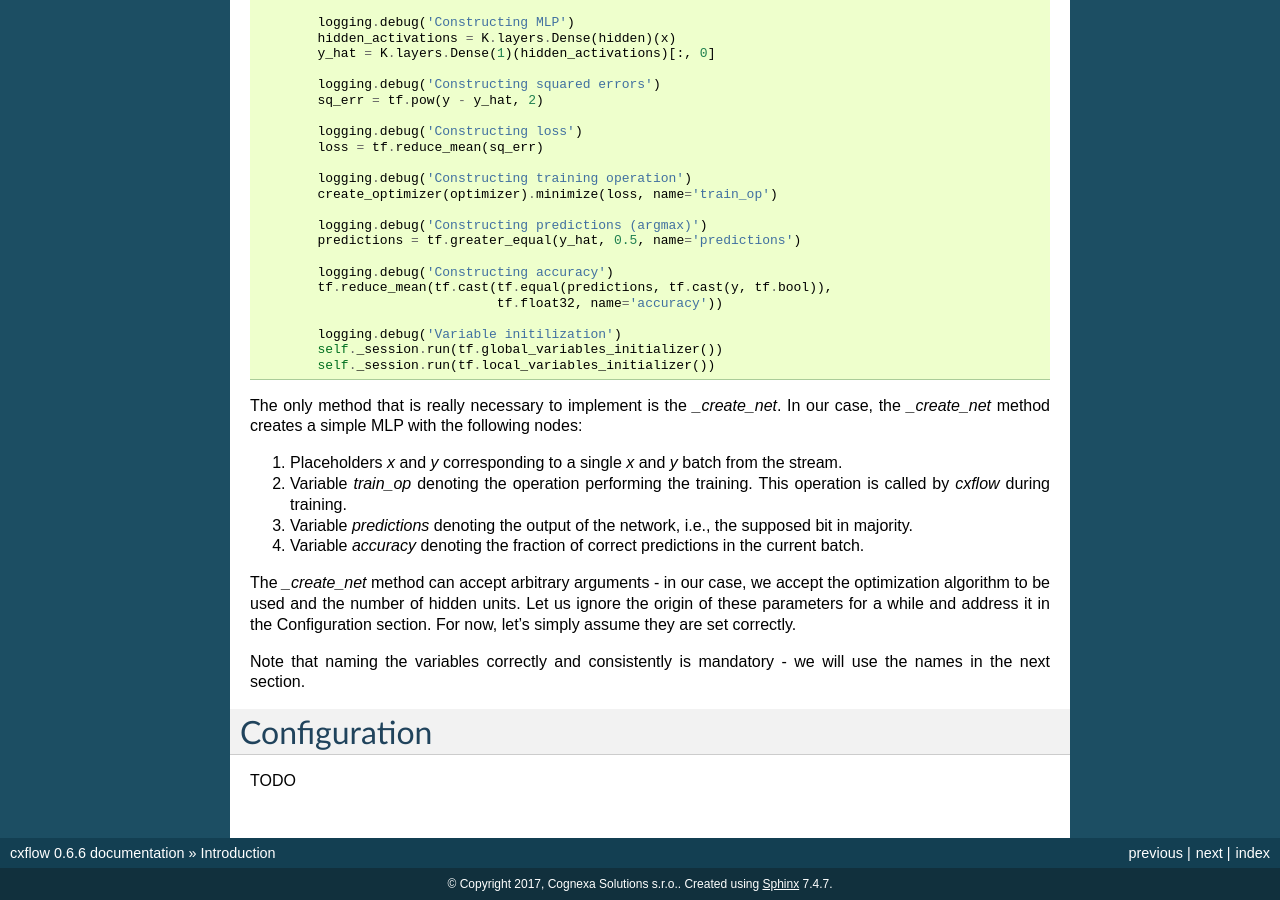
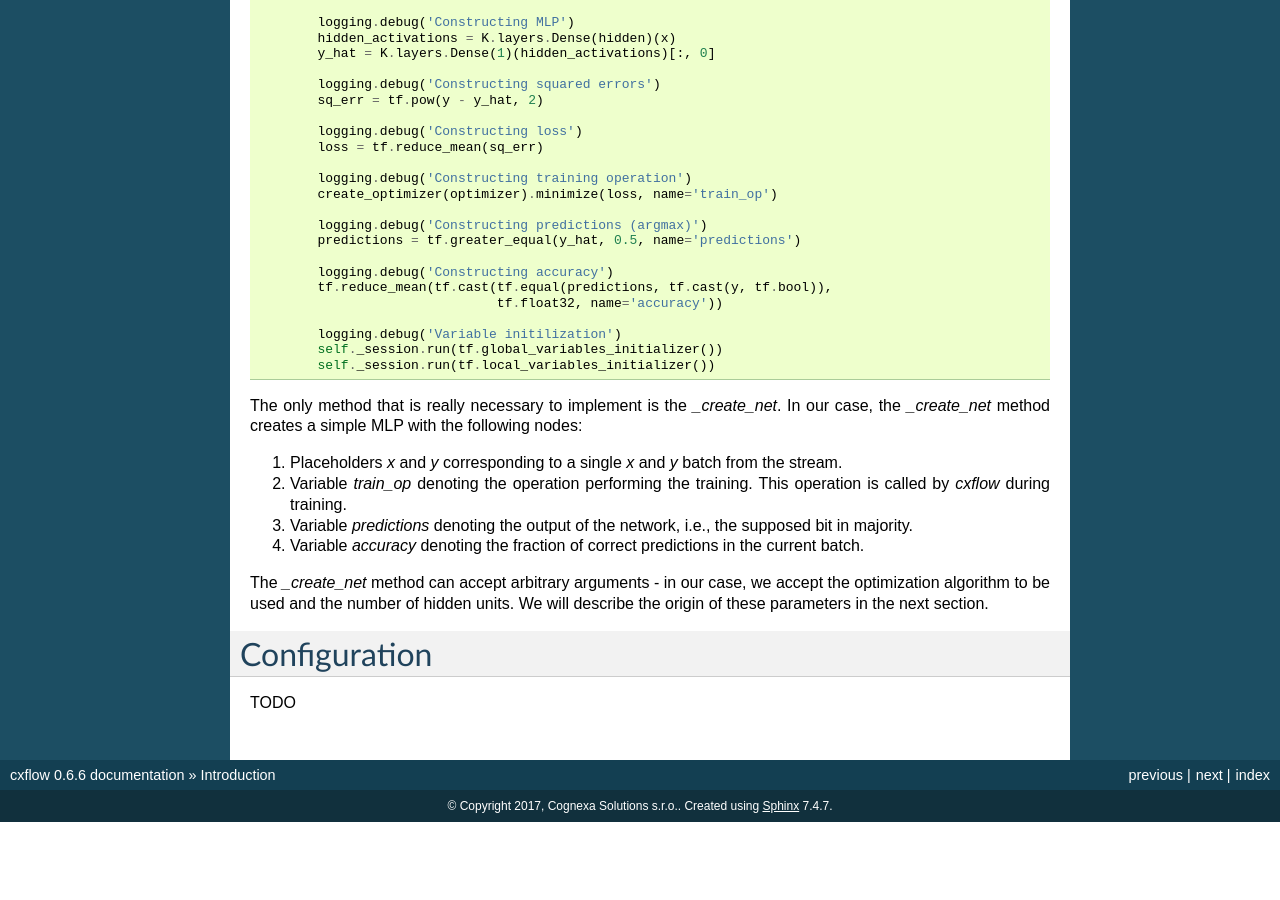
Before and after one commit to iterait/emloop, a Sphinx documentation site: the page built from doc/tutorial.rst, in a window 1280 px wide and 900 px high, scrolled down 2019 px. Built offline with Sphinx 7.4.7, drawn with Linux system fonts in a browser that asks for light colours; after the commit the page ends 2841 px from its top, so only the background shows below that.

Commit message:
Simplyfy the last paragraph

```diff
--- a/doc/tutorial.rst
+++ b/doc/tutorial.rst
@@ -162,11 +162,7 @@ the `_create_net` method creates a simple MLP with the following nodes:
 
 The `_create_net` method can accept arbitrary arguments - in our case, we accept the
 optimization algorithm to be used and the number of hidden units.
-Let us ignore the origin of these parameters for a while and address it in the
-Configuration section. For now, let's simply assume they are set correctly.
-
-Note that naming the variables correctly and consistently is mandatory - we will
-use the names in the next section.
+We will describe the origin of these parameters in the next section.
 
 Configuration
 =============
```
